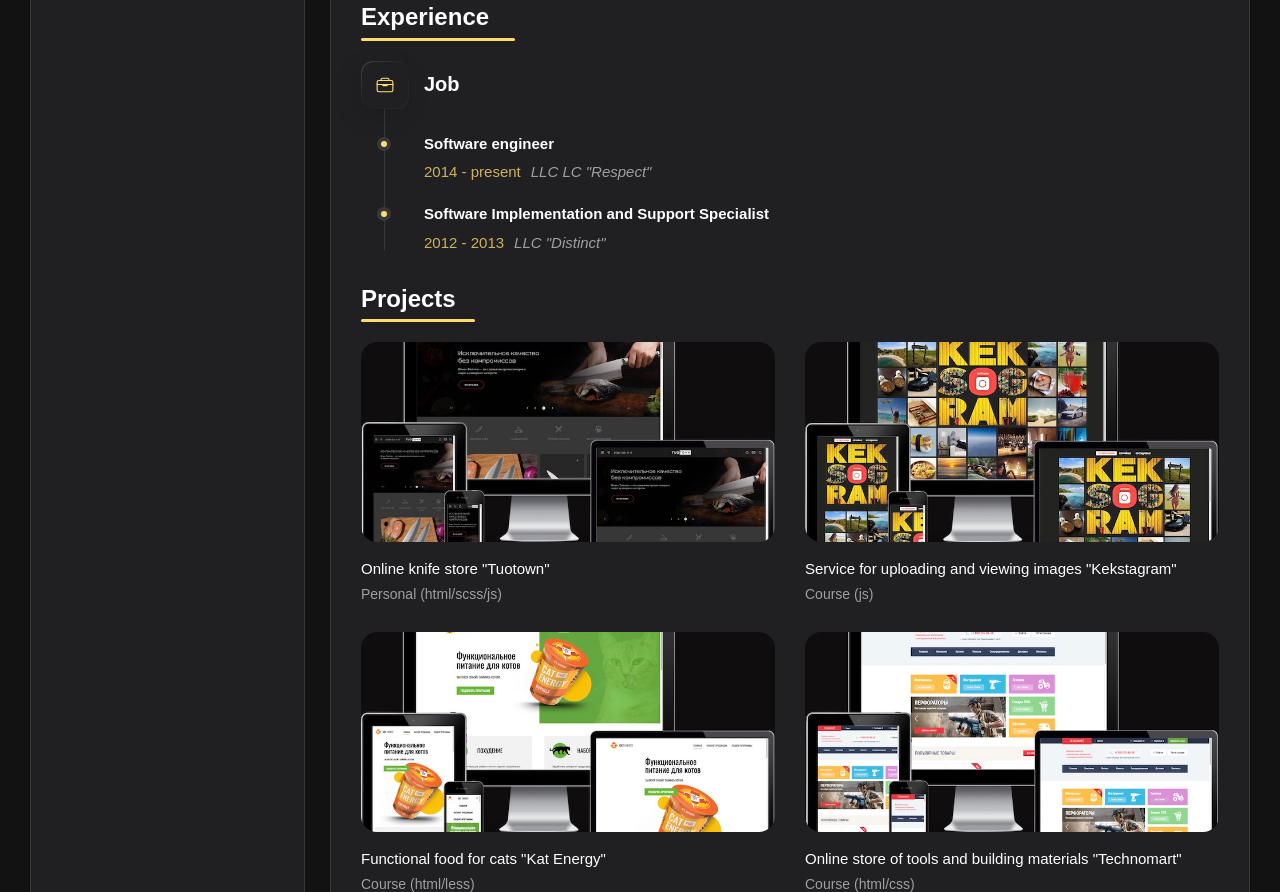
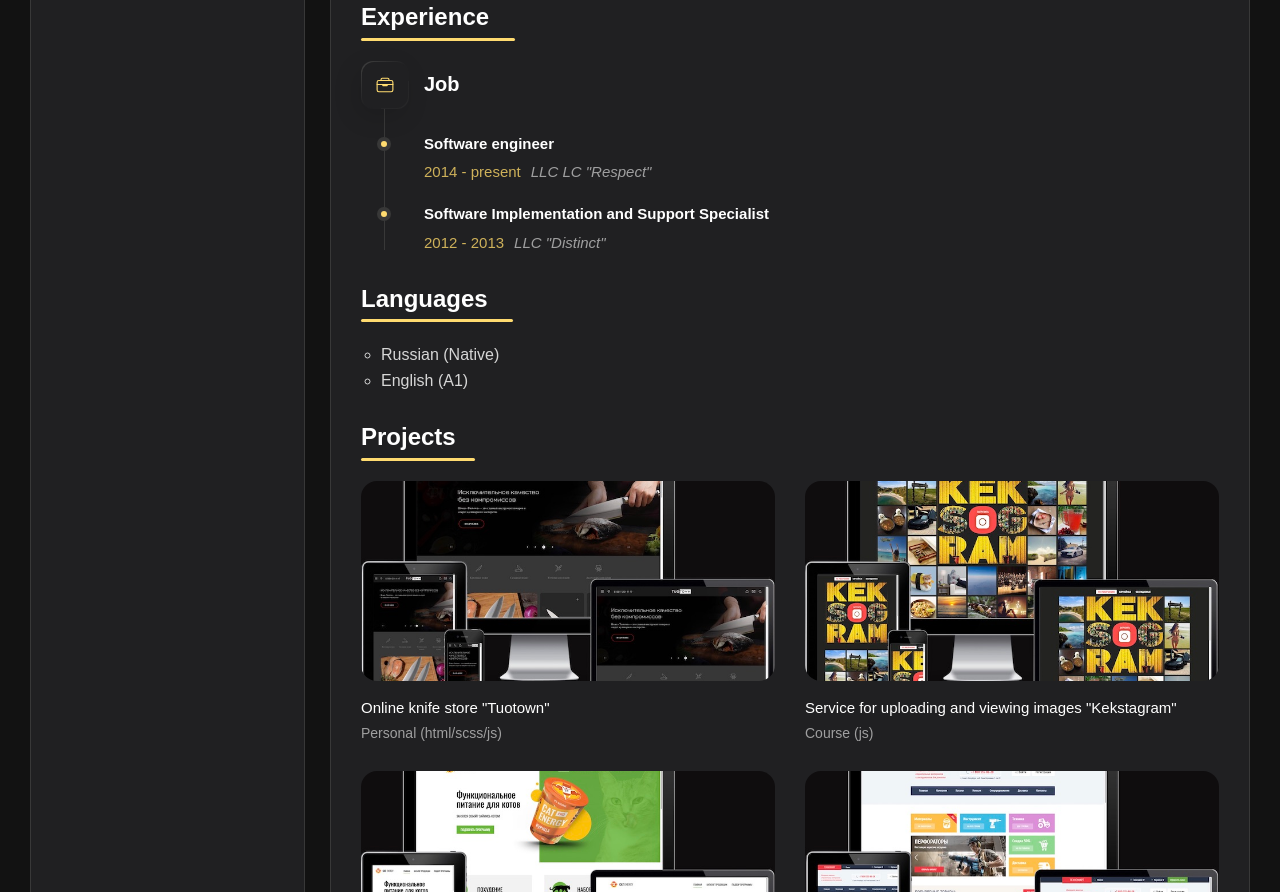
Before and after one commit to shums89/rsschool-cv, a plain HTML site: page index.html in a window 1280 px wide. Shown: the part 1199-2091 px from the top of the page. Drawn offline with nearby package versions, Linux system fonts and the light colour scheme; files whose address does not match are found by name.

Commit message:
feat: add languages

```diff
--- a/css/style.css
+++ b/css/style.css
@@ -470,6 +470,16 @@ section > h2:after {
   line-height: 1.6;
 }
 
+/* LANGUAGES */
+
+.languages__list {
+  margin-left: 20px;
+  font-size: 16px;
+  line-height: 1.6;
+  color: var(--light-gray);
+  list-style: circle;
+}
+
 /* PROJECTS */
 
 .projects__list {
--- a/index.html
+++ b/index.html
@@ -21,8 +21,8 @@
           <li class="nav-item"><a href="#code" class="nav-link">Code Examples</a></li>
           <li class="nav-item"><a href="#education" class="nav-link">Education</a></li>
           <li class="nav-item"><a href="#experience" class="nav-link">Experience</a></li>
+          <li class="nav-item"><a href="#languages" class="nav-link">Languages</a></li>
           <li class="nav-item"><a href="#projects" class="nav-link">Projects</a></li>
-          <li class="nav-item"><a href="#languages" class="nav-link">Languages</a></li>
         </ul>
       </nav>
     </div>
@@ -122,7 +122,7 @@
         </section>
         <section class="code" id="code">
           <h2 class="code__title">Code Examples</h2>
-          <pre class="code__text"><code>  const reverseWords = (str) => str.split(' ').reverse().join(' ');</code></pre>
+          <pre class="code__text"><code>  const reverseWords = str => str.split(' ').reverse().join(' ');</code></pre>
         </section>
         <section class="education" id="education">
           <h2 class="education__title">Education</h2>
@@ -204,6 +204,13 @@
             </ol>
           </div>
         </section>
+        <section class="languages" id="languages">
+          <h2 class="languages">Languages</h2>
+          <ul class="languages__list">
+            <li class="languages__item">Russian (Native)</li>
+            <li class="languages__item">English (A1)</li>
+          </ul>
+        </section>
         <section class="projects" id="projects">
           <h2 class="projects__title">Projects</h2>
           <ul class="projects__list">
```
